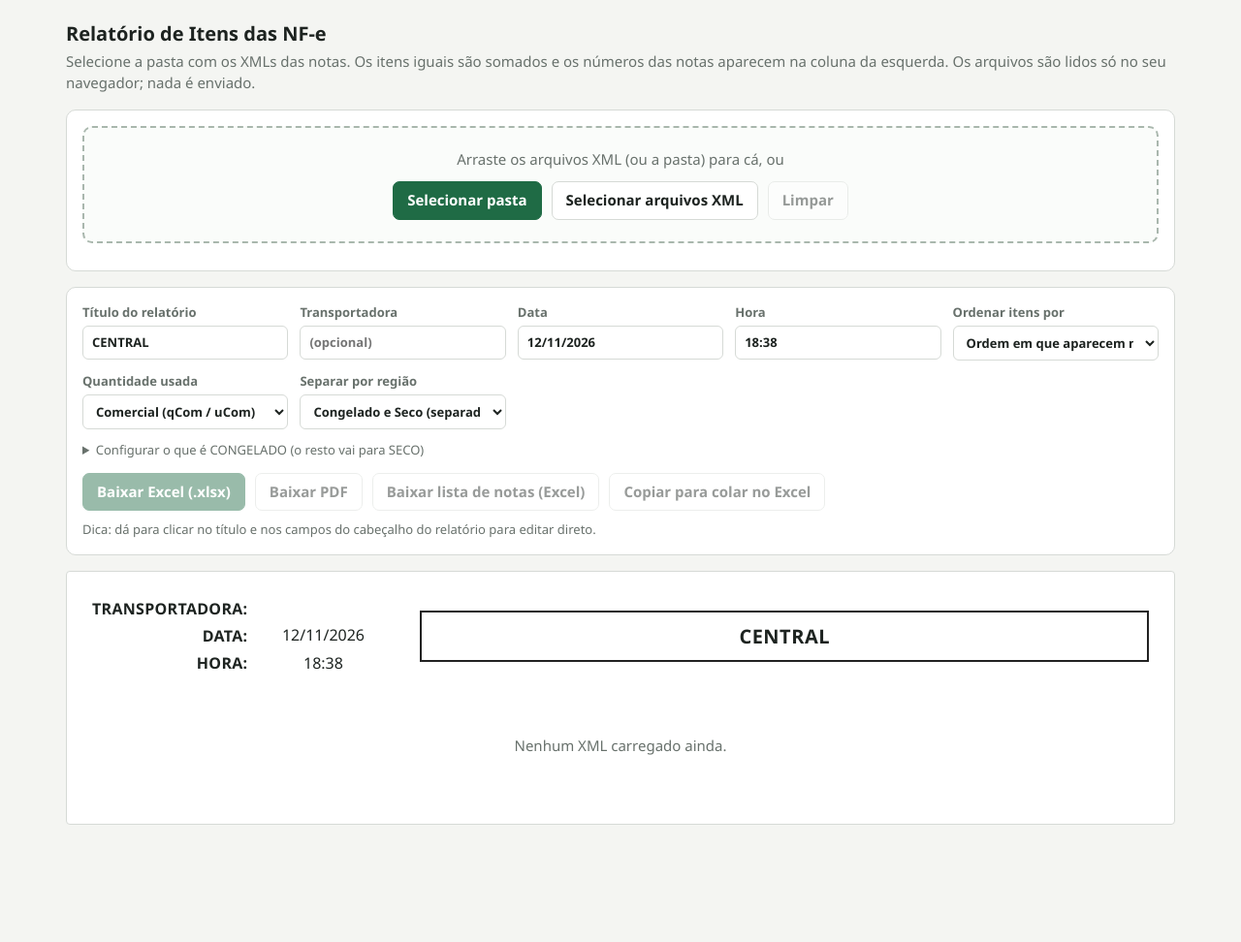
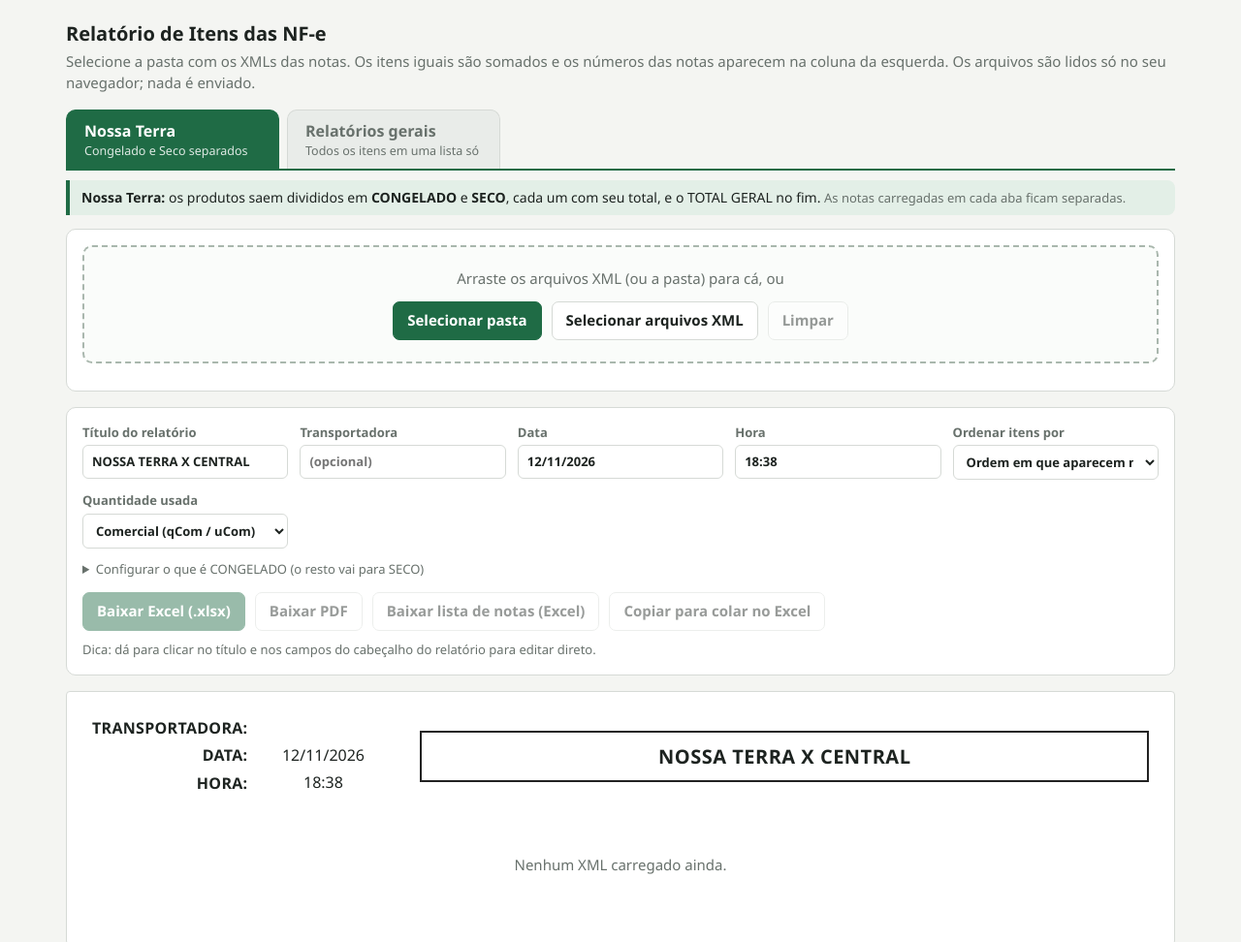
Before and after one commit to nicolaskevingdf-blip/relatorio-nfe, a plain HTML site: page index.html in a window 1280 px wide. Shown: the top 972 px of the page at 97% size. Before the commit the page ends 911 px from the top, so only its background shows below. Drawn offline with Linux system fonts and the light colour scheme.

Commit message:
Abas Nossa Terra e Relatórios gerais
Nossa Terra separa CONGELADO e SECO; Relatórios gerais lista todos
os itens juntos. Cada aba guarda suas próprias notas carregadas,
título e transportadora.

Co-Authored-By: Claude Opus 5.5 <noreply@anthropic.com>
Claude-Session: https://claude.ai/code/session_016Hb8g3DjvA7vcV9SjB234d

```diff
--- a/index.html
+++ b/index.html
@@ -14,6 +14,15 @@
   .wrap{max-width:1180px;margin:0 auto;padding:20px 18px 60px}
   h1{font-size:20px;margin:0 0 4px}
   .sub{color:var(--muted);margin:0 0 16px}
+  body.mode-geral{--accent:#2a5d8f;--accent-soft:#e3ecf5}
+  .tabs{display:flex;gap:8px;margin:4px 0 0;border-bottom:2px solid var(--accent)}
+  .tab{appearance:none;border:1px solid var(--line);border-bottom:none;background:#e9ece9;color:var(--muted);padding:10px 18px 9px;border-radius:10px 10px 0 0;font:inherit;cursor:pointer;display:flex;flex-direction:column;align-items:flex-start;text-align:left;min-width:220px}
+  .tab b{font-size:16px}
+  .tab span{font-size:12.5px}
+  .tab:hover{background:#f4f6f4;color:var(--ink)}
+  .tab.on{background:var(--accent);border-color:var(--accent);color:#fff}
+  .tab.on span{color:rgba(255,255,255,.85)}
+  .tabhint{margin:10px 0 14px;font-size:14px;color:var(--ink);background:var(--accent-soft);border-left:4px solid var(--accent);padding:8px 12px;border-radius:0 8px 8px 0}
   .panel{background:var(--card);border:1px solid var(--line);border-radius:10px;padding:16px;margin-bottom:16px}
   .drop{border:2px dashed #a9b7ad;border-radius:10px;padding:22px;text-align:center;background:#fafcfa;transition:.15s}
   .drop.over{border-color:var(--accent);background:var(--accent-soft)}
@@ -87,6 +96,11 @@
 <div class="wrap">
   <h1>Relatório de Itens das NF-e</h1>
   <p class="sub">Selecione a pasta com os XMLs das notas. Os itens iguais são somados e os números das notas aparecem na coluna da esquerda. Os arquivos são lidos só no seu navegador; nada é enviado.</p>
+  <div class="tabs" role="tablist">
+    <button class="tab" role="tab" data-tab="nt" id="tabNt"><b>Nossa Terra</b><span>Congelado e Seco separados</span></button>
+    <button class="tab" role="tab" data-tab="geral" id="tabGeral"><b>Relatórios gerais</b><span>Todos os itens em uma lista só</span></button>
+  </div>
+  <p class="tabhint" id="tabHint"></p>
 
   <div class="panel">
     <div class="drop" id="drop">
@@ -127,12 +141,7 @@
           <option value="trib">Tributável (qTrib / uTrib)</option>
         </select>
       </label>
-      <label class="f">Separar por região
-        <select id="optSplit">
-          <option value="1">Congelado e Seco (separados)</option>
-          <option value="0">Não separar</option>
-        </select>
-      </label>
+      <input type="hidden" id="optSplit" value="1">
     </div>
     <details id="regBox" style="margin-top:12px">
       <summary>Configurar o que é CONGELADO (o resto vai para SECO)</summary>
@@ -245,14 +254,49 @@ https://github.com/nodeca/pako/blob/main/LICENSE
     if (listOf($("regWords").value).some(function(w){ w = normTxt(w); return w && d.indexOf(w) >= 0; })) return "CONGELADO";
     return "SECO";
   }
+  // ---------- abas: cada uma tem suas próprias notas carregadas, título e transportadora ----------
+  var TAB = "nt", prefsCache = {}, store = {};
+  var TABS = {
+    nt:    {split:"1", title:"NOSSA TERRA X CENTRAL", hash:"nossa-terra",
+            hint:"<b>Nossa Terra:</b> os produtos saem divididos em <b>CONGELADO</b> e <b>SECO</b>, cada um com seu total, e o TOTAL GERAL no fim."},
+    geral: {split:"0", title:"CENTRAL", hash:"geral",
+            hint:"<b>Relatórios gerais:</b> todos os produtos saem em uma lista só, um embaixo do outro, com o TOTAL no fim."}
+  };
+  function saveState(){
+    store[TAB] = {loaded:loaded, cancelled:cancelled, seen:seen, skipped:skipped, duplicates:duplicates, curKey:curKey, search:$("itemSearch").value};
+  }
+  function tabPrefs(t){
+    var tp = prefsCache && prefsCache.tabs && prefsCache.tabs[t];
+    // compatibilidade com a versão anterior (um título só)
+    if (!tp && t === "geral" && prefsCache && prefsCache.title) tp = {title:prefsCache.title, transp:prefsCache.transp};
+    return tp || {};
+  }
+  function applyTab(t){
+    TAB = t;
+    var s = store[t] || {loaded:[], cancelled:{}, seen:{}, skipped:[], duplicates:0, curKey:"", search:""};
+    loaded = s.loaded; cancelled = s.cancelled; seen = s.seen; skipped = s.skipped; duplicates = s.duplicates;
+    curKey = s.curKey; curItem = -1; $("itemSearch").value = s.search || "";
+    $("optSplit").value = TABS[t].split;
+    var tp = tabPrefs(t);
+    $("optTitle").value = tp.title != null && tp.title !== "" ? tp.title : TABS[t].title;
+    $("optTransp").value = tp.transp || "";
+    ["optTitle","optTransp"].forEach(function(id){ $(id).dispatchEvent(new Event("input")); });
+    document.body.classList.toggle("mode-geral", t === "geral");
+    $("tabNt").classList.toggle("on", t === "nt"); $("tabGeral").classList.toggle("on", t === "geral");
+    $("tabNt").setAttribute("aria-selected", t === "nt"); $("tabGeral").setAttribute("aria-selected", t === "geral");
+    $("tabHint").innerHTML = TABS[t].hint + ' <span class="small">As notas carregadas em cada aba ficam separadas.</span>';
+    $("regBox").classList.toggle("hidden", t !== "nt");
+    try { if (location.hash !== "#" + TABS[t].hash) history.replaceState(null, "", "#" + TABS[t].hash); } catch(e){}
+    if (loaded.length) build(); else { notes = []; report = null; render(); setStatus(""); savePrefs(); }
+  }
+  function switchTab(t){ if (t === TAB) return; saveState(); applyTab(t); }
+  function tabFromHash(){ var hh = (location.hash || "").replace("#", ""); return hh === "geral" ? "geral" : hh === "nossa-terra" ? "nt" : null; }
   function loadPrefs(){
     try{
       var p = JSON.parse(localStorage.getItem("relxml-prefs") || "{}");
-      if (p.title) $("optTitle").value = p.title;
-      if (p.transp) $("optTransp").value = p.transp;
+      prefsCache = p;
       if (p.sort) $("optSort").value = p.sort;
       if (p.qty) $("optQty").value = p.qty;
-      if (p.split) $("optSplit").value = p.split;
       $("regCodes").value = p.regCodes != null ? p.regCodes : REG_DEFAULT.codes;
       $("regWords").value = p.regWords != null ? p.regWords : REG_DEFAULT.words;
       $("regSeco").value = p.regSeco != null ? p.regSeco : "";
@@ -260,10 +304,11 @@ https://github.com/nodeca/pako/blob/main/LICENSE
   }
   function savePrefs(){
     try{
-      localStorage.setItem("relxml-prefs", JSON.stringify({
-        title:$("optTitle").value, transp:$("optTransp").value, sort:$("optSort").value, qty:$("optQty").value,
-        split:$("optSplit").value, regCodes:$("regCodes").value, regWords:$("regWords").value, regSeco:$("regSeco").value
-      }));
+      var tabs = (prefsCache && prefsCache.tabs) || {};
+      tabs[TAB] = {title:$("optTitle").value, transp:$("optTransp").value};
+      prefsCache = {tabs:tabs, lastTab:TAB, sort:$("optSort").value, qty:$("optQty").value,
+        regCodes:$("regCodes").value, regWords:$("regWords").value, regSeco:$("regSeco").value};
+      localStorage.setItem("relxml-prefs", JSON.stringify(prefsCache));
     }catch(e){}
   }
 
@@ -1118,7 +1163,9 @@ https://github.com/nodeca/pako/blob/main/LICENSE
   $("btnCopy").onclick = copyTable;
   $("optSort").onchange = function(){ if (notes.length) build(); else savePrefs(); };
   $("optQty").onchange = function(){ if (notes.length) build(); else savePrefs(); };
-  $("optSplit").onchange = function(){ if (notes.length) build(); else savePrefs(); };
+  $("tabNt").onclick = function(){ switchTab("nt"); };
+  $("tabGeral").onclick = function(){ switchTab("geral"); };
+  window.addEventListener("hashchange", function(){ var t = tabFromHash(); if (t) switchTab(t); });
   var regTimer;
   ["regCodes","regWords","regSeco"].forEach(function(id){ $(id).addEventListener("input", function(){ clearTimeout(regTimer); regTimer = setTimeout(function(){ if (notes.length) build(); else savePrefs(); }, 400); }); });
   $("regReset").onclick = function(){ $("regCodes").value = REG_DEFAULT.codes; $("regWords").value = REG_DEFAULT.words; $("regSeco").value = ""; if (notes.length) build(); else savePrefs(); };
@@ -1175,7 +1222,7 @@ https://github.com/nodeca/pako/blob/main/LICENSE
   link("optTransp", "vTransp", false);
   link("optDate", "vDate", false);
   link("optTime", "vTime", false);
-  render();
+  applyTab(tabFromHash() || (prefsCache.lastTab === "geral" ? "geral" : "nt"));
   getDownloads();
 })();
 </script>
```
